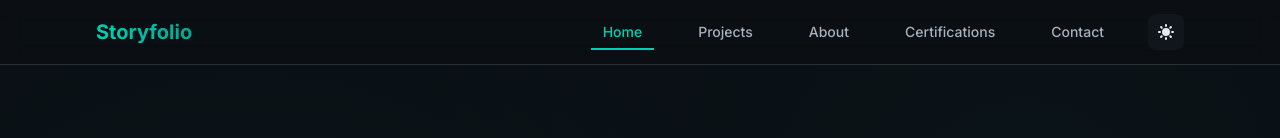
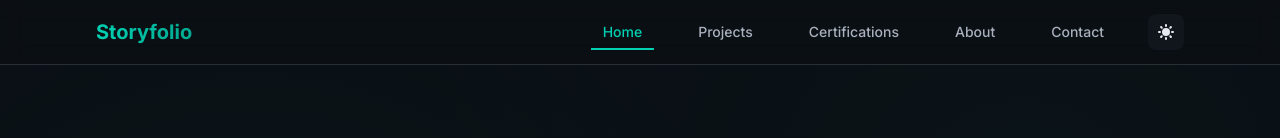
Before and after one commit to Sheeraz-07/personal-portfolio-website, a Next.js app: page / in a window 1280 px wide. Shown: the top 138 px of the page. Built offline with nearby package versions, Linux system fonts and the light colour scheme.

Commit message:
slight navbar setting changed

```diff
--- a/components/ui/Navigation.tsx
+++ b/components/ui/Navigation.tsx
@@ -18,8 +18,8 @@ import { clsx } from 'clsx'
 const navItems = [
   { name: 'Home', href: '/' },
   { name: 'Projects', href: '/projects' },
+  { name: 'Certifications', href: '/certifications' },
   { name: 'About', href: '/about' },
-  { name: 'Certifications', href: '/certifications' },
   { name: 'Contact', href: '/contact' },
 ]
 
```
